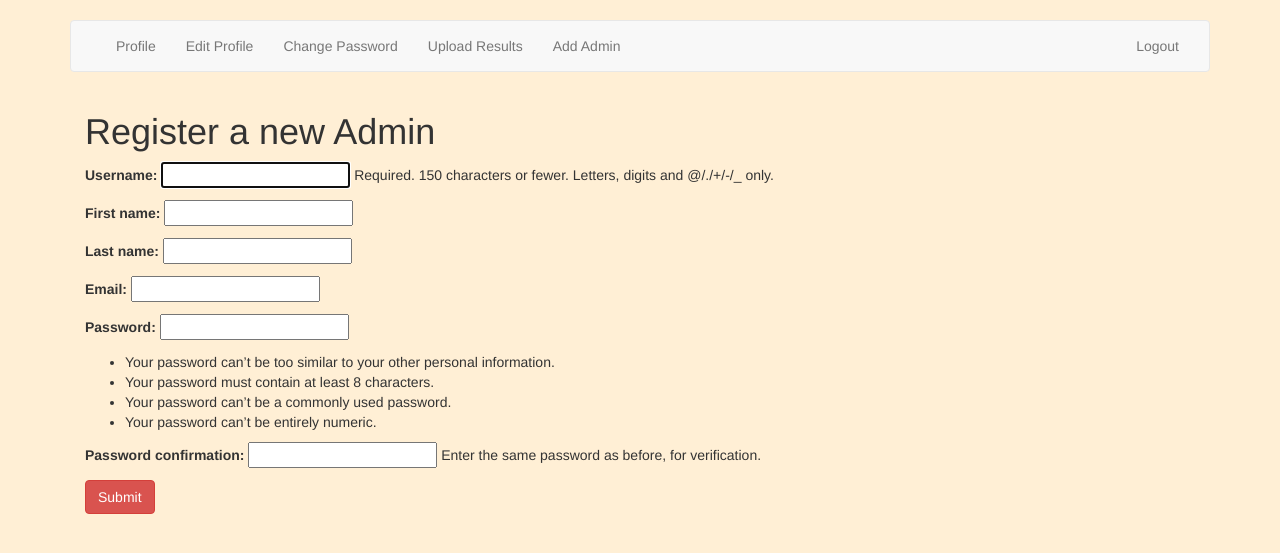
After one commit to SuharshaHarish/myresults, a Django app: page /admin-register/ in a window 1280 px wide. The commit adds this page. Shown: the top 553 px of the page. Run offline with Django 3.2, Linux system fonts and the light colour scheme; the visitor is signed in with stand-in values (Sample User, id 1); some libraries are stand-ins or nearby versions.

Commit message:
Add admin in a new branch.

```diff
--- a/results/forms.py
+++ b/results/forms.py
@@ -1,7 +1,7 @@
 from django import forms
 from django.contrib.auth.models import User
 from django.contrib.auth.forms import UserCreationForm,UserChangeForm
-from .models import StudentDetails,StudentResults
+from .models import StudentDetails,StudentResults,UserAdmin
 from django.forms import inlineformset_factory,modelformset_factory
 from django.forms.models import BaseInlineFormSet
 
@@ -30,15 +30,48 @@ class RegistrationForm(UserCreationForm):
 
             return user
 
+class AdminRegistrationForm(UserCreationForm):
+    email = forms.EmailField(required=True)
+
+    class Meta:
+        model = User
+        fields = (
+            'username',
+            'first_name',
+            'last_name',
+            'email',
+            'password1',
+            'password2',
+        )
+
+    def save(self,commit=True):
+        user = super(AdminRegistrationForm,self).save(commit=False)
+        user.first_name = self.cleaned_data['first_name']
+        user.last_name = self.cleaned_data['last_name']
+        user.email = self.cleaned_data['email']
+
+        user.is_staff = True
+        user.is_superuser = True
+
+
+
+        if commit:
+            user.save()
+            query = UserAdmin(admin_user = user , admin_username = user)
+            query.save()
+
+            return user
+    # def save_admin()
+
 class EditProfileForm (UserChangeForm):
 
     class Meta:
         model = User
         fields = (
-            # 'email',
-            # 'first_name',
-            # 'last_name',
-            '__all__'
+            'email',
+            'first_name',
+            'last_name',
+
             )
 
 class UploadDetailsForm (forms.ModelForm):
--- a/results/models.py
+++ b/results/models.py
@@ -27,7 +27,9 @@ def create_profile(sender, **kwargs):
 
 post_save.connect(create_profile, sender= User)
 
-
+class UserAdmin(models.Model):
+    admin_user = models.ForeignKey(User, on_delete = models.CASCADE)
+    admin_username = models.CharField(max_length=20,default='')
 
 class StudentResults(models.Model):
     GRADE_CHOICES=[
--- /dev/null
+++ b/results/templates/results/admin_reg_form.html
@@ -0,0 +1,16 @@
+{% extends 'results/base.html' %}
+
+{% block title %}
+Register
+{% endblock %}
+
+{% block body %}
+<div class = 'container'>
+  <h1>Register a new Admin</h1>
+  <form method="post">
+    {% csrf_token %}
+    {{ form.as_p}}
+    <button type="submit" class= "btn btn-danger">Submit</button>
+  </form>
+</div>
+{% endblock%}
--- a/results/templates/results/base.html
+++ b/results/templates/results/base.html
@@ -41,8 +41,16 @@ integrity="sha384-BVYiiSIFeK1dGmJRAkycuHAHRg32OmUcww7on3RYdg4Va+PmSTsz/K68vbdEjh
 
             </ul>
 
+            {% if user.is_superuser %}
+
+            <ul class="nav navbar-nav">
+              <li><a href="{% url 'results:admin_register' %}">Add Admin</a></li>
+            </ul>
+            {% endif %}
+
             <ul class="nav navbar-nav navbar-right">
               <li><a href="{% url 'results:logout' %}">Logout</a></li>
+
             </ul>
             {% else %}
             <ul class="nav navbar-nav">
--- a/results/urls.py
+++ b/results/urls.py
@@ -14,6 +14,7 @@ urlpatterns = [
     path('login/', LoginView.as_view(template_name='results/login.html'),name='login'),
     path('logout/', LogoutView.as_view(template_name='results/logout.html'),name='logout'),
     path('register/',views.register, name='register'),
+    path('admin-register/', views.admin_register, name = 'admin_register'),
     path('profile/',views.view_profile, name='view_profile'),
     path('profile/edit/', views.edit_profile, name='edit_profile'),
     path('profile/change-password/', views.change_password, name='change_password'),
--- a/results/views.py
+++ b/results/views.py
@@ -2,7 +2,7 @@ from django.shortcuts import render,redirect,get_object_or_404
 from django.http import HttpResponse, Http404
 from django.template import loader
 from .models import StudentDetails,StudentResults
-from results.forms import RegistrationForm,EditProfileForm
+from results.forms import RegistrationForm,EditProfileForm,AdminRegistrationForm
 from django.contrib.auth.forms import UserChangeForm,PasswordChangeForm
 from django.contrib.auth import update_session_auth_hash
 from django.contrib.auth.decorators import login_required
@@ -26,6 +26,20 @@ def register(request):
     args = {'form':form}
     return render(request,'results/reg_form.html',args)
 
+
+def admin_register(request):
+    if request.method == 'POST' and request.user.is_superuser:
+        form = AdminRegistrationForm(request.POST)
+        if form.is_valid():
+            form.save()
+
+            return redirect(reverse('results:login'))
+    elif request.user.is_superuser:
+        form = AdminRegistrationForm()
+        args = {'form':form}
+
+        return render(request,'results/admin_reg_form.html',args)
+    return redirect(reverse('results:login'))
 # @cache_control(no_cache=True, must_revalidate=True, no_store=True)
 # @login_required(login_url= settings.LOGIN_URL)
 def view_profile(request):
```
Also changed, not shown: results/migrations/0003_useradmin.py (added).
